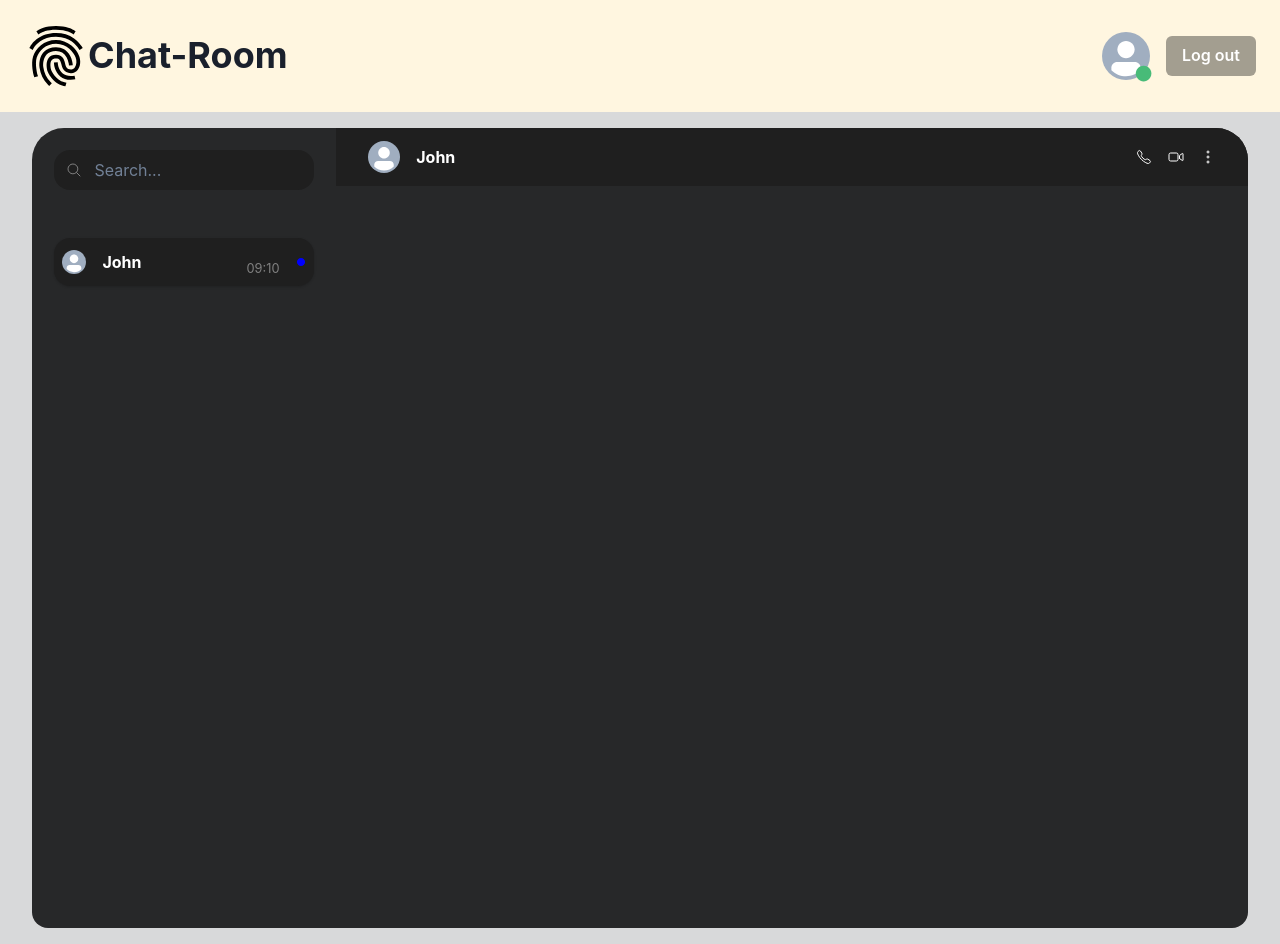
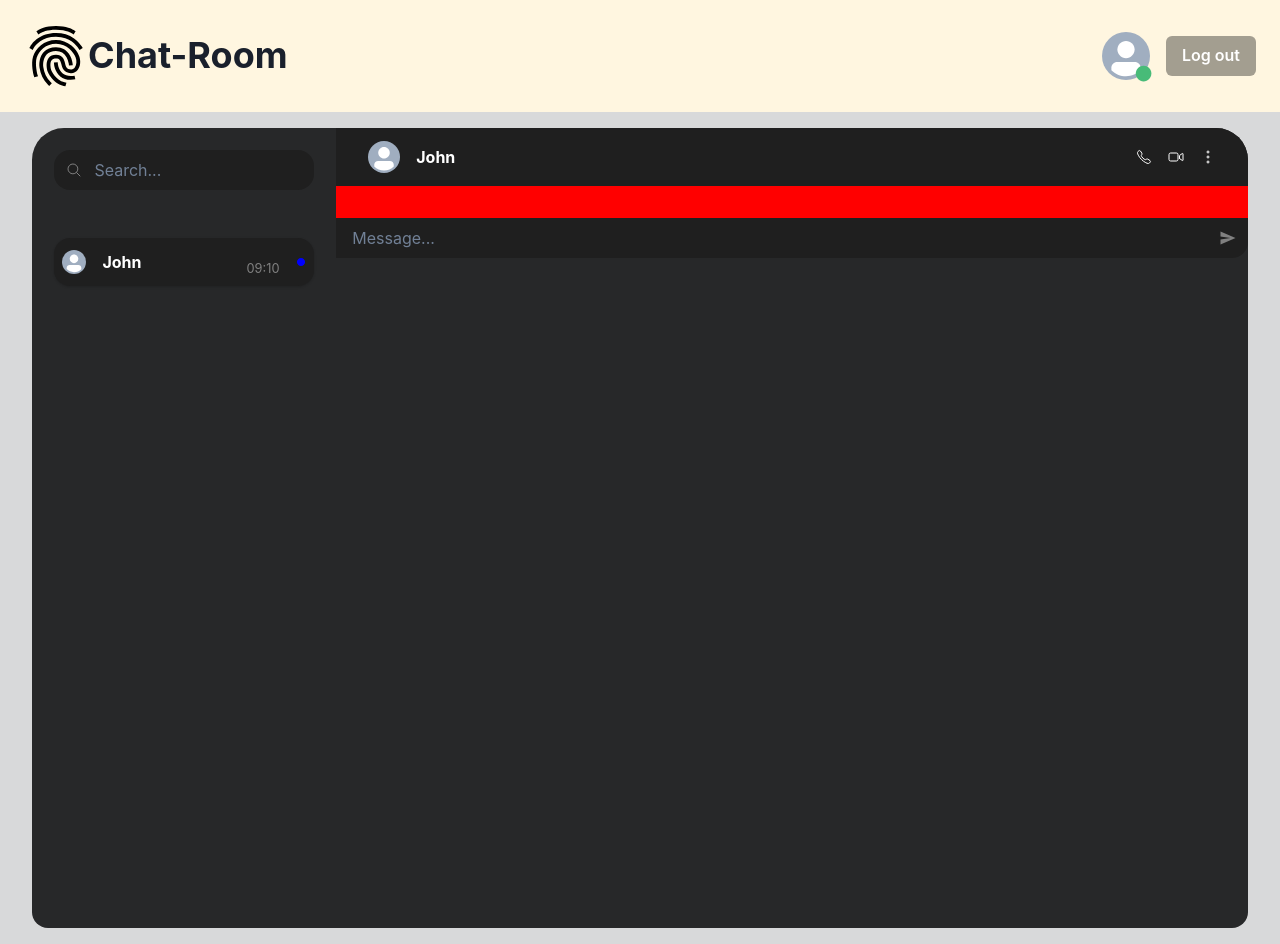
Before and after one commit to Prashanna69/Chat-room, a React (Vite) app: page /Dashboard in a window 1280 px wide. Built offline with nearby package versions, Linux system fonts and the light colour scheme.

Commit message:
Minor debugging

```diff
--- a/src/pages/Dashboard.jsx
+++ b/src/pages/Dashboard.jsx
@@ -29,7 +29,7 @@ import {
   IoVolumeMuteOutline,
   IoWarningOutline,
   IoEllipse,
-  IoSend,
+  IoSendSharp,
 } from "react-icons/io5";
 
 export default function Dashboard() {
@@ -62,7 +62,7 @@ export default function Dashboard() {
               p="0.5rem"
               bg="#1f1f1f"
               borderRadius="1rem"
-              _hover={{ background: "#1f1f2f" }}
+              _hover={{ background: "#1f1f2f", transition: "0.4s" }}
               cursor="pointer"
             >
               <Flex align="center" gap="1rem">
@@ -79,6 +79,7 @@ export default function Dashboard() {
             </Card>
           </Box>
           <Box bg="#272829" height="100vh" borderRadius="0 2rem 1rem 0">
+            <Flex flexDirection="column">
               <Box bg="#1f1f1f" p="0.8rem 2rem" borderRadius="0 2rem 0 0">
                 <Flex align="center" gap="1rem">
                   <Avatar size="sm" />
@@ -145,6 +146,24 @@ export default function Dashboard() {
                   </Menu>
                 </Flex>
               </Box>
+              <Box bg="red" minH="2rem"></Box>
+              <InputGroup>
+                <InputRightElement
+                  pointerEvents="none"
+                  children={
+                    <IoSendSharp color="gray" style={{ cursor: "pointer" }} />
+                  }
+                />
+                <Input
+                  type="text"
+                  bg="#1f1f1f"
+                  borderRadius="0 0 1rem 0"
+                  color="gray.300"
+                  placeholder="Message..."
+                  border="none"
+                />
+              </InputGroup>
+            </Flex>
           </Box>
         </Grid>
       </Box>
```
Lines whose indentation alone changed are shown as unchanged.
